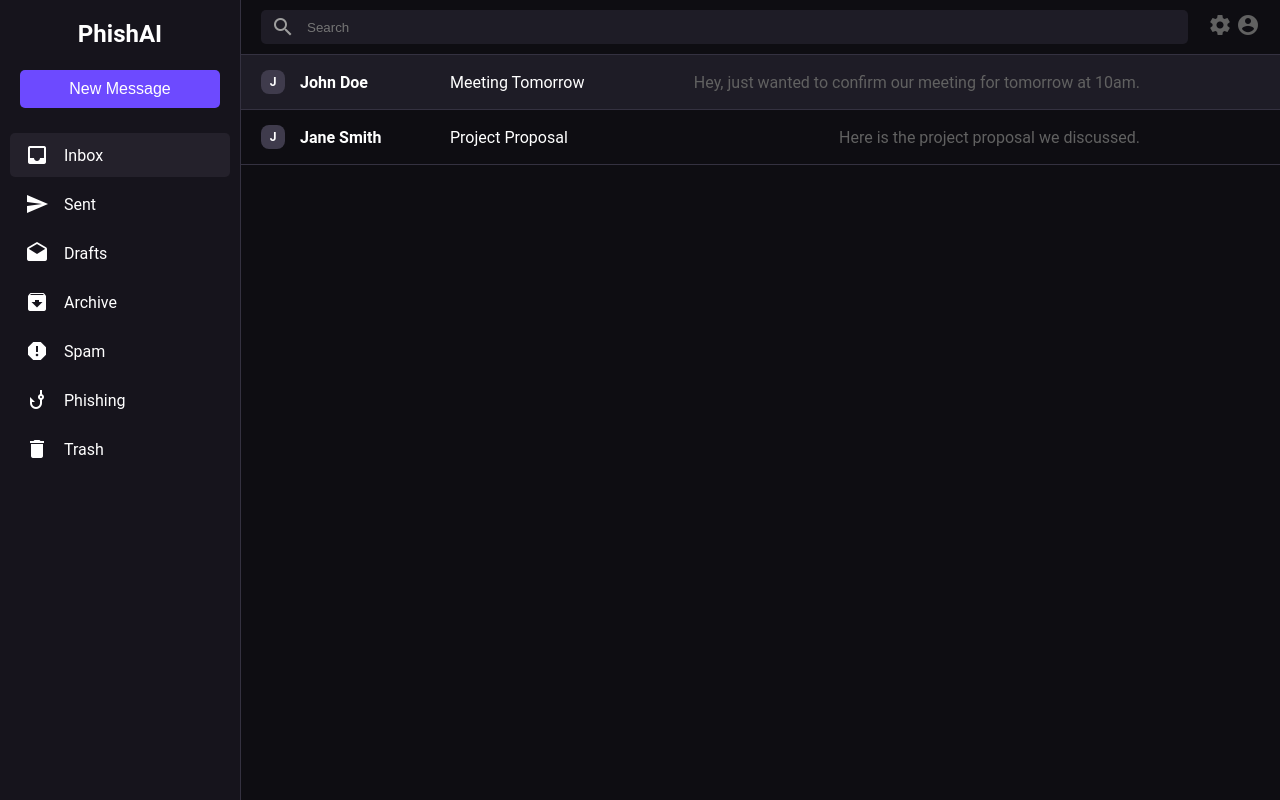
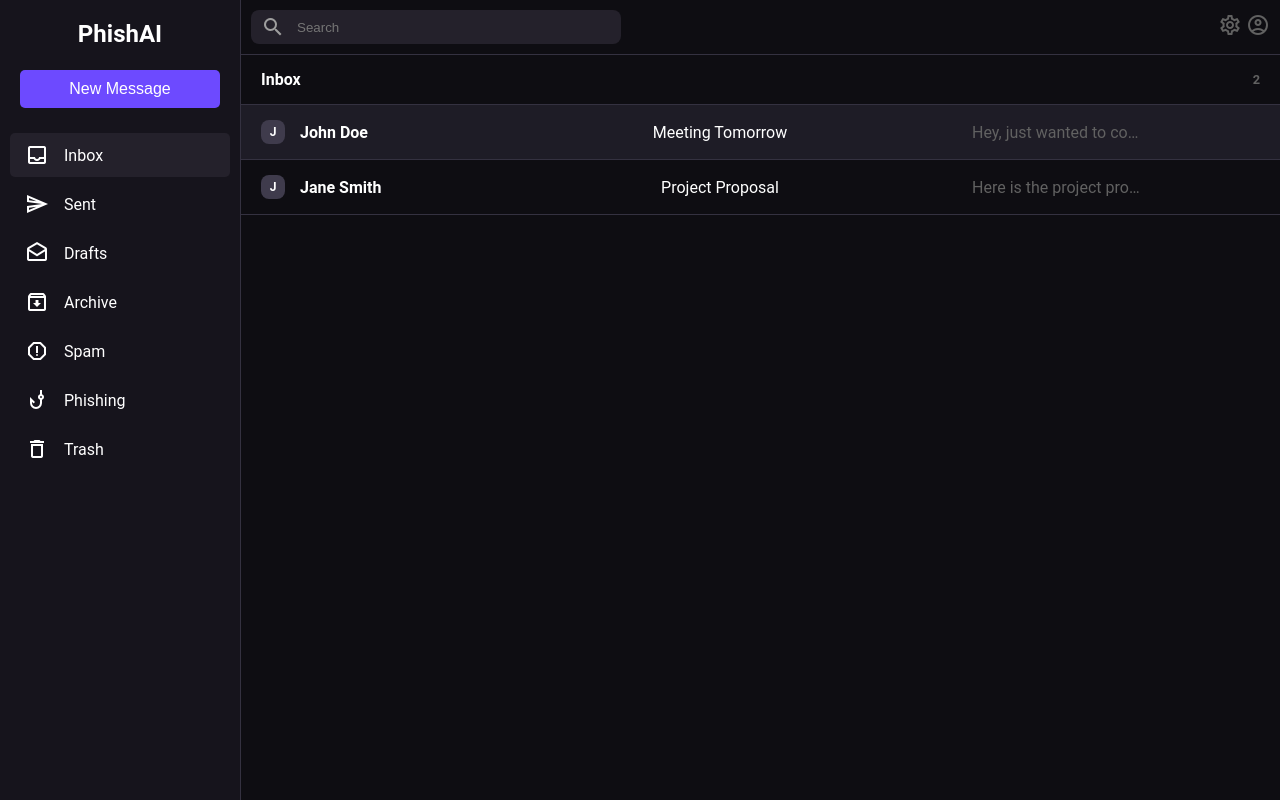
Before and after one commit to hatixntsoa/phishai.webmail, a Flask app: page / in a window 1280 px wide. Run offline with Flask 3, Linux system fonts and the light colour scheme.

Commit message:
feat[UI]: basic configuration

```diff
--- a/email_client/static/script.js
+++ b/email_client/static/script.js
@@ -28,6 +28,16 @@ document.addEventListener('DOMContentLoaded', function() {
 
     function renderEmailList(folder) {
         emailList.innerHTML = '';
+
+        const headerRow = document.createElement('div');
+        headerRow.classList.add('email-list-header');
+        const folderName = folder.charAt(0).toUpperCase() + folder.slice(1);
+        headerRow.innerHTML = `
+            <div class="folder-name">${folderName}</div>
+            <div class="email-count">${emails[folder].length}</div>
+        `;
+        emailList.appendChild(headerRow);
+
         emails[folder].forEach(email => {
             const emailItem = document.createElement('div');
             emailItem.classList.add('email-item');
@@ -41,10 +51,10 @@ document.addEventListener('DOMContentLoaded', function() {
                 <div class="email-subject">${email.subject}</div>
                 <div class="email-preview">${email.preview}</div>
                 <div class="email-actions">
-                    <i class="material-icons">reply</i>
-                    <i class="material-icons">archive</i>
-                    <i class="material-icons">delete</i>
-                    <i class="material-icons">mark_as_unread</i>
+                    <i class="material-icons-outlined">reply</i>
+                    <i class="material-icons-outlined">archive</i>
+                    <i class="material-icons-outlined">delete</i>
+                    <i class="material-icons-outlined">mark_as_unread</i>
                 </div>
             `;
             emailItem.addEventListener('click', () => showEmail(email, folder));
@@ -59,6 +69,7 @@ document.addEventListener('DOMContentLoaded', function() {
         settingsView.style.display = 'none';
         emailContent.style.display = 'block';
         backButton.style.display = 'block';
+        document.querySelector('.search-bar').style.display = 'none';
 
         document.querySelector('.email-content-subject').textContent = email.subject;
         document.querySelector('.email-content-sender').textContent = `From: ${email.sender}`;
@@ -70,6 +81,7 @@ document.addEventListener('DOMContentLoaded', function() {
         emailContent.style.display = 'none';
         settingsView.style.display = 'none';
         backButton.style.display = 'none';
+        document.querySelector('.search-bar').style.display = 'flex';
     }
 
     backButton.addEventListener('click', goBack);
--- a/email_client/static/style.css
+++ b/email_client/static/style.css
@@ -107,7 +107,7 @@ body {
 .header {
     display: flex;
     align-items: center;
-    padding: 10px 20px;
+    padding: 10px 10px; /* Reduced left padding */
     background: var(--background-color);
     border-bottom: 1px solid var(--email-item-border-color);
 }
@@ -117,15 +117,31 @@ body {
     background: none;
     cursor: pointer;
     margin-right: 10px;
+    width: 36px;
+    height: 36px;
+    border-radius: 12px;
+    display: flex;
+    align-items: center;
+    justify-content: center;
+}
+
+.back-button i {
+    color: #a7a4b5;
+    font-size: 20px;
+}
+
+.back-button:hover {
+    background-color: #1e1c26;
 }
 
 .search-bar {
-    flex: 1;
     display: flex;
     align-items: center;
-    background: var(--unread-email-background);
-    border-radius: 5px;
+    background: #24212b;
+    border-radius: 8px;
     padding: 5px 10px;
+    flex-grow: 1; /* Allow the search bar to grow */
+    max-width: 350px; /* Set the desired max-width */
 }
 
 .search-bar i {
@@ -138,10 +154,15 @@ body {
     outline: none;
     width: 100%;
     margin-left: 10px;
+    color: #a7a4b5; /* Default text color */
+}
+
+.search-bar input:focus {
+    color: #ffffff; /* White text color on focus */
 }
 
 .user-menu {
-    margin-left: 20px;
+    margin-left: auto;
 }
 
 .user-menu a {
@@ -151,6 +172,20 @@ body {
 .email-list {
     overflow-y: auto;
     flex-grow: 1;
+}
+
+.email-list-header {
+    display: flex;
+    justify-content: space-between;
+    align-items: center;
+    padding: 15px 20px;
+    border-bottom: 1px solid var(--email-item-border-color);
+    font-weight: bold;
+}
+
+.email-count {
+    font-size: 0.8em;
+    color: #616161;
 }
 
 .email-item {
@@ -183,23 +218,35 @@ body {
 
 .email-sender {
     font-weight: bold;
-    width: 150px;
-}
-
-.email-subject {
     flex: 1;
-}
-
-.email-preview {
-    color: #616161;
     white-space: nowrap;
     overflow: hidden;
     text-overflow: ellipsis;
 }
 
+.email-subject {
+    flex: 3;
+    white-space: nowrap;
+    overflow: hidden;
+    text-overflow: ellipsis;
+    text-align: center;
+}
+
+.email-preview {
+    flex: 1;
+    color: #616161;
+    white-space: nowrap;
+    overflow: hidden;
+    text-overflow: ellipsis;
+    text-align: center;
+}
+
 .email-actions {
+    flex-shrink: 0;
+    width: 120px;
     display: flex;
     align-items: center;
+    justify-content: flex-end;
 }
 
 .email-actions i {
--- a/email_client/templates/index.html
+++ b/email_client/templates/index.html
@@ -5,7 +5,7 @@
     <meta name="viewport" content="width=device-width, initial-scale=1.0">
     <title>PhishAI</title>
     <link rel="stylesheet" href="{{ url_for('static', filename='style.css') }}">
-    <link href="https://fonts.googleapis.com/icon?family=Material+Icons" rel="stylesheet">
+    <link href="https://fonts.googleapis.com/css?family=Material+Icons|Material+Icons+Outlined|Material+Icons+Two+Tone|Material+Icons+Round|Material+Icons+Sharp" rel="stylesheet">
 </head>
 <body>
     <div class="container">
@@ -17,27 +17,27 @@
                 <button class="btn btn-primary">New Message</button>
             </div>
             <ul class="sidebar-menu">
-                <li class="active"><a href="#"><i class="material-icons">inbox</i><span>Inbox</span></a></li>
-                <li><a href="#"><i class="material-icons">send</i><span>Sent</span></a></li>
-                <li><a href="#"><i class="material-icons">drafts</i><span>Drafts</span></a></li>
-                <li><a href="#"><i class="material-icons">archive</i><span>Archive</span></a></li>
-                <li><a href="#"><i class="material-icons">report</i><span>Spam</span></a></li>
-                <li><a href="#"><i class="material-icons">phishing</i><span>Phishing</span></a></li>
-                <li><a href="#"><i class="material-icons">delete</i><span>Trash</span></a></li>
+                <li class="active"><a href="#"><i class="material-icons-outlined">inbox</i><span>Inbox</span></a></li>
+                <li><a href="#"><i class="material-icons-outlined">send</i><span>Sent</span></a></li>
+                <li><a href="#"><i class="material-icons-outlined">drafts</i><span>Drafts</span></a></li>
+                <li><a href="#"><i class="material-icons-outlined">archive</i><span>Archive</span></a></li>
+                <li><a href="#"><i class="material-icons-outlined">report</i><span>Spam</span></a></li>
+                <li><a href="#"><i class="material-icons-outlined">phishing</i><span>Phishing</span></a></li>
+                <li><a href="#"><i class="material-icons-outlined">delete</i><span>Trash</span></a></li>
             </ul>
             <div class="sidebar-footer">
             </div>
         </aside>
         <main class="main-content">
             <header class="header">
-                <button class="back-button" style="display: none;"><i class="material-icons">arrow_back</i></button>
+                <button class="back-button" style="display: none;"><i class="material-icons-outlined">arrow_back</i></button>
                 <div class="search-bar">
-                    <i class="material-icons">search</i>
+                    <i class="material-icons-outlined">search</i>
                     <input type="text" placeholder="Search">
                 </div>
                 <div class="user-menu">
-                    <a href="#" id="settings-btn"><i class="material-icons">settings</i></a>
-                    <a href="#"><i class="material-icons">account_circle</i></a>
+                    <a href="#" id="settings-btn"><i class="material-icons-outlined">settings</i></a>
+                    <a href="#"><i class="material-icons-outlined">account_circle</i></a>
                 </div>
             </header>
             <div class="email-list">
```
